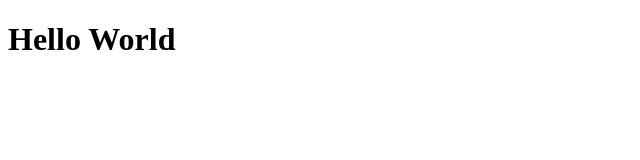
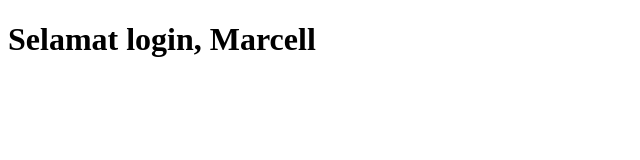
Before and after one commit to KunWardhana/Day2, a plain HTML site: page index.html in a window 1280 px wide. Shown: the whole page, without its empty margins (0-640 px from the left). Drawn offline with Linux system fonts and the light colour scheme.

Commit message:
belajar tentang string concat

```diff
--- a/index.html
+++ b/index.html
@@ -6,7 +6,7 @@
     <title>Document</title>
 </head>
 <body>
-    <h1>Hello World</h1>
+    <h1 id="user">Hello World</h1>
     <script src="main.js"></script>
 </body>
 </html>
--- a/main.js
+++ b/main.js
@@ -7,3 +7,16 @@ console.log(myName)
 const myCar = "Cepet"
 // myCar = "Honda Freed"
 console.log(myCar)
+
+// ambil dari html
+
+const user = document.getElementById('user');
+
+// es5
+
+const user_logged_in = "Marcell"
+// user.innerHTML = "Selamat datang, " + user_logged_in;
+
+
+//es6
+user.innerHTML = `Selamat login, ${user_logged_in}`;
```
